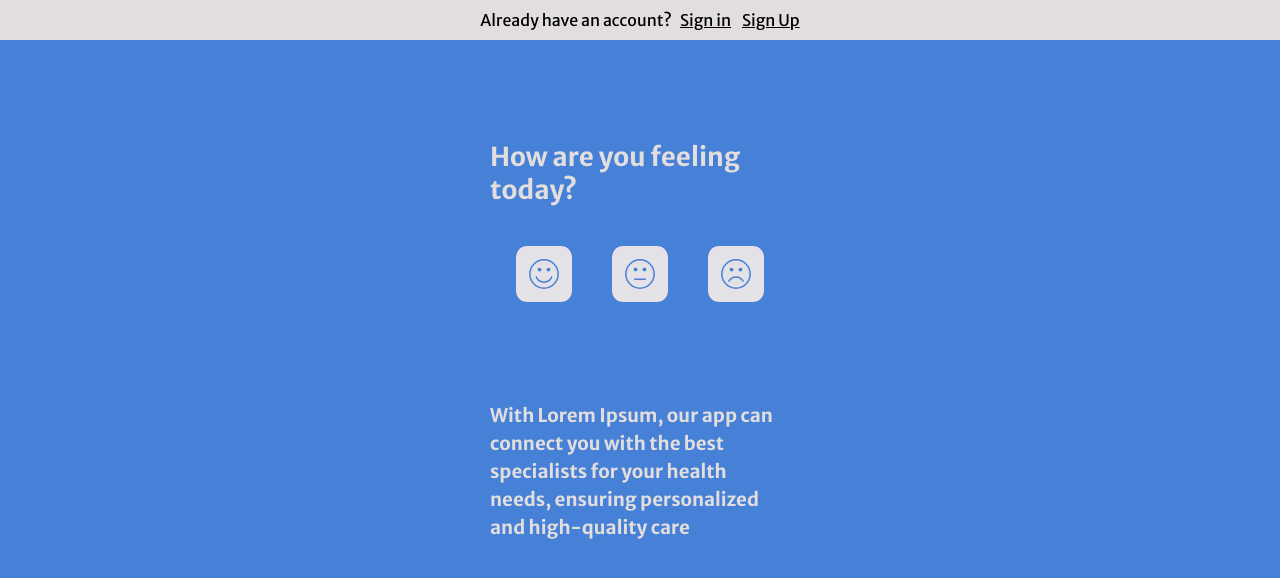
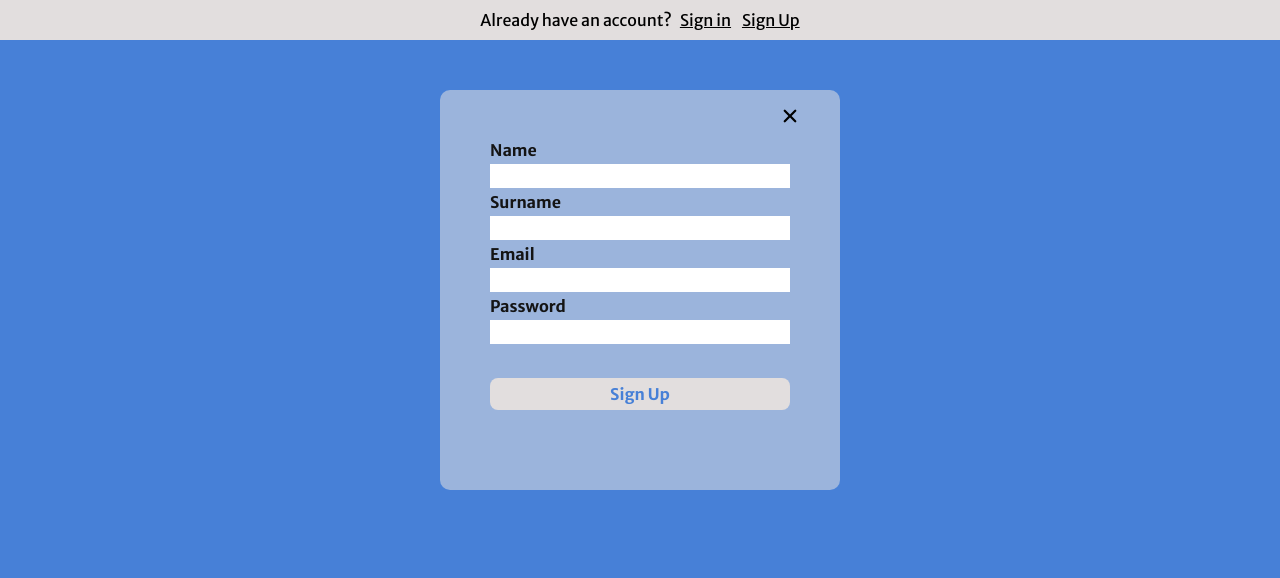
Before and after one commit to FedericaI7/appointment-app, a Next.js app: page / in a window 1280 px wide. Both pictures are taken after a click on the button "Sign Up". Shown: the top 578 px of the page. Built offline with nearby package versions, Linux system fonts and the light colour scheme.

Commit message:
add/style: Create FormRegister.jsx Component

```diff
--- a/src/components/doctorCardsColumn/DoctorCardsColumn.jsx
+++ b/src/components/doctorCardsColumn/DoctorCardsColumn.jsx
@@ -30,7 +30,8 @@ const DoctorCardsColumn = () => {
             {results && // Utilizzo di results direttamente
               dataJson &&
               results.map((el, index) => {
-                const genderColor = el.gender === "male" ? "#a8dcd9" : "pink";
+                const genderColor =
+                  el.gender === "male" ? "#1dbab5" : "#e05263";
                 return (
                   <div className={styles.boxCardColumn} key={index}>
                     <div>
--- /dev/null
+++ b/src/components/formRegister/FormRegister.jsx
@@ -0,0 +1,25 @@
+import styles from "@/styles/FormRegister.module.scss";
+
+import { IoClose } from "react-icons/io5";
+
+const FormRegister = () => {
+  return (
+    <div className={styles.FormRegister}>
+      <form action="" className={styles.form}>
+        <label htmlFor="name">Name</label>
+        <input name="name" type="text" />
+        <label htmlFor="name">Surname</label>
+        <input name="name" type="text" />
+        <label htmlFor="name">Email</label>
+        <input name="name" type="email" />
+        <label htmlFor="name">Password</label>
+        <input name="name" type="password" />
+        <button className={styles.btnSignUp}>Sign Up</button>
+      </form>
+      <button className={styles.btnClose}>
+        <IoClose />
+      </button>
+    </div>
+  );
+};
+export default FormRegister;
--- a/src/pages/index.jsx
+++ b/src/pages/index.jsx
@@ -1,15 +1,15 @@
 import Head from "next/head";
 import styles from "@/styles/Home.module.scss";
+import { useState } from "react";
+import Link from "next/link";
+
+import FormRegister from "@/components/formRegister/FormRegister";
 
 import { CiFaceSmile } from "react-icons/ci";
 import { CiFaceMeh } from "react-icons/ci";
 import { CiFaceFrown } from "react-icons/ci";
-
 import { FaUserDoctor } from "react-icons/fa6";
 import { RiPsychotherapyFill } from "react-icons/ri";
-
-import { useState } from "react";
-import Link from "next/link";
 
 export default function Home() {
   const [faceState, setFaceState] = useState({
@@ -17,6 +17,7 @@ export default function Home() {
     isFaceMeh: false,
     isFaceFrown: false,
     isBottomTextVisible: true,
+    isSignUpVisible: false,
   });
 
   const handleFace = (face) => {
@@ -25,6 +26,12 @@ export default function Home() {
       isFaceMeh: face === "meh",
       isFaceFrown: face === "frown",
       isBottomTextVisible: false,
+    });
+  };
+
+  const handleSignUp = () => {
+    setFaceState({
+      isSignUpVisible: true,
     });
   };
 
@@ -43,11 +50,14 @@ export default function Home() {
           <p>
             Already have an account?
             <span className={styles.signIn}>
-              <button> Sign in</button> <button>Sign Up</button>
+              <button> Sign in</button>{" "}
+              <button onClick={handleSignUp}>Sign Up</button>
             </span>
           </p>
         </div>
       </nav>
+      {/* ---FORM---- */}
+      {faceState.isSignUpVisible && <FormRegister />}
       {/* ----MAIN--- */}
       <main className={styles.main}>
         <div className={styles.mainContainer}>
--- a/src/styles/DoctorCardsColumn.module.scss
+++ b/src/styles/DoctorCardsColumn.module.scss
@@ -1,7 +1,6 @@
 .DoctorCardsColumn {
   padding-bottom: 1.25rem;
   width: 100%;
-
   display: flex;
   justify-content: center;
   align-items: center;
@@ -18,7 +17,7 @@
   border-radius: 0.625rem;
   padding: 1.25rem;
   width: 11.25rem;
-  height: 18.125rem;
+  height: 320px;
 
   img {
     border-radius: 50%;
--- /dev/null
+++ b/src/styles/FormRegister.module.scss
@@ -0,0 +1,50 @@
+.FormRegister {
+  display: flex;
+  justify-content: center;
+  width: 100%;
+  margin-top: 3.125rem;
+  position: fixed;
+}
+
+.form {
+  position: absolute;
+  font-size: 1rem;
+  font-weight: bold;
+  background-color: var(--light-blue-color);
+  color: var(--black-color);
+  padding: 3.125rem;
+  height: 25rem;
+  width: 25rem;
+  display: flex;
+  flex-direction: column;
+  gap: 0.25rem;
+  border-radius: 0.625rem;
+
+  input {
+    height: 1.5rem;
+    padding-left: 0.375rem;
+    border: none;
+  }
+}
+
+.btnSignUp {
+  margin-top: 1.875rem;
+  font-size: 1rem;
+  font-weight: bold;
+  padding: 0.375rem;
+  border: none;
+  background-color: var(--white-color);
+  border-radius: 0.5rem;
+  color: var(--blue-color);
+  cursor: pointer;
+}
+
+.btnClose {
+  position: relative;
+  top: 14px;
+  left: 150px;
+  font-size: 1.5rem;
+  background-color: transparent;
+  cursor: pointer;
+  border: none;
+}
--- a/src/styles/Intro.module.scss
+++ b/src/styles/Intro.module.scss
@@ -100,7 +100,7 @@
     align-items: center;
     width: 7.5rem;
     background-color: #4780d7;
-    padding: 1.25rem;
+    padding: 0.625rem;
     border-radius: 0.625rem;
   }
 
--- a/src/styles/globals.css
+++ b/src/styles/globals.css
@@ -11,11 +11,6 @@ a {
   text-decoration: none;
 }
 
-abbr {
-  text-decoration: none;
-  border-bottom: none;
-}
-
 :root {
   --pink-red-color: #e05263;
   --turquoise-color: #1dbab5;
@@ -26,12 +21,3 @@ abbr {
   --white-color: #e2dede;
   --white-box: #ebebeb;
 }
-
-.fc-toolbar-title {
-  /* color: pink; */
-  font-size: 16px !important;
-}
-
-.fc-button-primary {
-  cursor: pointer !important;
-}
```
Also changed, not shown: src/components/formRegister/index.jsx (added), 1 other file (tests, documents, lock files or other folders).
